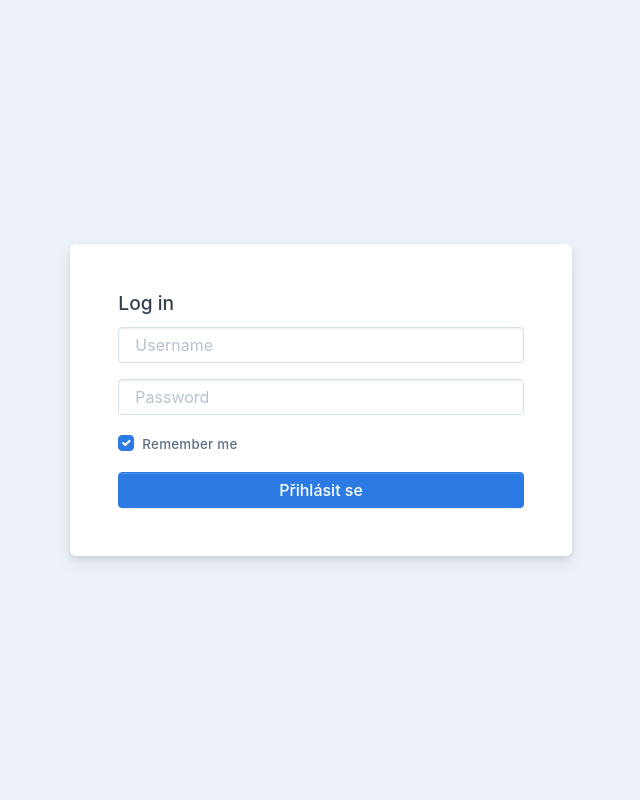
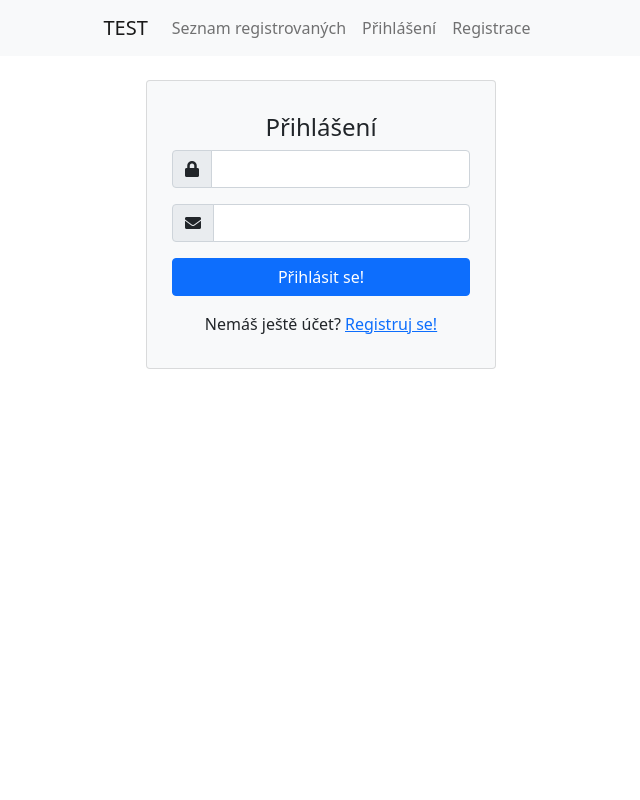
Before and after one commit to vr4b3c/wavedigital2, a Symfony app: template templates/security/login.html.twig in a window 1280 px wide. Shown: the whole page, without its empty margins (319-959 px from the left). Run offline with Twig, Linux system fonts and the light colour scheme; the template is opened without the code that fills it, so the values that code supplies are empty; some libraries are stand-ins or nearby versions.

Commit message:
Registration, login

```diff
--- a/src/Entity/Enum/UserRole.php
+++ b/src/Entity/Enum/UserRole.php
@@ -2,7 +2,9 @@
 
 namespace App\Entity\Enum;
 
+
 enum UserRole: string
 {
     case USER = 'ROLE_USER';
+
 }
--- a/templates/base.html.twig
+++ b/templates/base.html.twig
@@ -5,49 +5,78 @@
     <meta name="viewport" content="width=device-width, initial-scale=1.0">
     <meta name="robots" content="index, follow">
 
-    <title>Base {% block title %}{% endblock %}</title>
+    <title>{% block title %}{% endblock %} | Test - Jan Matoušek</title>
 
     <link rel="stylesheet" href="https://cdn.jsdelivr.net/npm/bootstrap@5.1.3/dist/css/bootstrap.min.css" integrity="sha384-1BmE4kWBq78iYhFldvKuhfTAU6auU8tT94WrHftjDbrCEXSU1oBoqyl2QvZ6jIW3" crossorigin="anonymous">
-    <link rel="stylesheet" href="{{ asset("assets/css/main.min.css") }} " type="text/css">
+    <link rel="stylesheet" href="https://use.fontawesome.com/releases/v5.0.8/css/all.css">
+
     {% block stylesheets %}
-            {{ encore_entry_link_tags('app') }}
 
     {% endblock %}
 </head>
 <body>
-<header>
-    <div class="container row">
-        <a href="#">
-            <svg>
-                <use xlink:href="#logo"></use>
-            </svg>
-        </a>
-        <nav class="row">
-            <a href="">Domů</a>
-        </nav>
-        <div class="hamburger-wrapper">
+
+
+    <nav class="navbar navbar-expand-lg navbar-light bg-light mb-3">
+        <div class="container justify-content-center">
+
+            <a class="navbar-brand" href="/">TEST</a>
+
+            <div class="collapse navbar-collapse flex-grow-0">
+                <ul class="navbar-nav">
+                    <li class="nav-item">
+                        <a class="nav-link {% if app.request.getPathInfo() == path('app_index') %}active fw-bold{% endif %}" href="{{ path('app_index') }}">
+                            Seznam registrovaných
+                        </a>
+                    </li>
+
+                    {% if app.user %}
+                        <li class="nav-item">
+                            <a class="nav-link nav-link-danger fw-bold" href="{{ path('app_logout') }}">
+                                Odhlásit se
+                            </a>
+                        </li>
+                    {% else %}
+                        <li class="nav-item">
+                            <a class="nav-link {% if app.request.getPathInfo() == path('app_login') %}active fw-bold{% endif %}" href="{{ path('app_login') }}">
+                                Přihlášení
+                            </a>
+                        </li>
+                        <li class="nav-item">
+                            <a class="nav-link {% if app.request.getPathInfo() == path('app_registration') %}active fw-bold{% endif %}" href="{{ path('app_registration') }}">
+                                Registrace
+                            </a>
+                        </li>
+                    {% endif %}
+                </ul>
+            </div>        </div>
+    </nav>
+
+    <main>
+        <div class="container justify-content-center text-center mt-4">
+
+
+            {% for message in app.flashes('success') %}
+                <div class="alert alert-success text-center mb-4">
+                    {{ message }}
+                </div>
+            {% endfor %}
+
+            {% for message in app.flashes('error') %}
+                <div class="alert alert-danger text-center mb-4">
+                    {{ message }}
+                </div>
+            {% endfor %}
+
+
+            {% block body %}  {% endblock %}
+
         </div>
-    </div>
-</header>
-{% block body %}
+    </main>
 
-{% endblock %}
-<footer>
-
-</footer>
-<div class="svgs">
-    <svg>
-        <defs></defs>
-    </svg>
-</div>
 </body>
 </html>
 
 {% block javascripts %}
-            {{ encore_entry_script_tags('app') }}
     <script src="https://cdn.jsdelivr.net/npm/bootstrap@5.0.2/dist/js/bootstrap.bundle.min.js" integrity="sha384-MrcW6ZMFYlzcLA8Nl+NtUVF0sA7MsXsP1UyJoMp4YLEuNSfAP+JcXn/tWtIaxVXM" crossorigin="anonymous"></script>
-    <script src="https://cdnjs.cloudflare.com/ajax/libs/jquery/3.6.0/jquery.min.js"
-            integrity="sha512-894YE6QWD5I59HgZOGReFYm4dnWc1Qt5NtvYSaNcOP+u1T9qYdvdihz0PPSiiqn/+/3e7Jo4EaG7TubfWGUrMQ=="
-            crossorigin="anonymous" referrerpolicy="no-referrer"></script>
-    <script src="{{ asset("assets/js/mobile-menu.js") }}"></script>
 {% endblock %}
--- a/templates/security/login.html.twig
+++ b/templates/security/login.html.twig
@@ -1,60 +1,52 @@
-<!DOCTYPE html>
-<html lang="cs">
-<head>
-    <meta charset="UTF-8">
-    <meta name="viewport" content="width=device-width, initial-scale=1.0">
-    <meta name="robots" content="index, follow">
-    <title> Přihlášení </title>
+{% extends 'base.html.twig' %}
 
-    {% block stylesheets %}
-        <link rel="stylesheet" href="{{ asset("assets/admin/css/falcon.css") }} " type="text/css">
-        <link rel="stylesheet" href="{{ asset("assets/admin/css/user.css") }} " type="text/css">
-        <script src="https://kit.fontawesome.com/636c16f7fd.js" crossorigin="anonymous"></script>
-    {% endblock %}
+{% block title %}
+    Přihlášení
+{% endblock %}
 
-</head>
-<body>
-<main class="main">
-    <div class="container-fluid">
-        <div class="row flex-center min-vh-100 py-6">
-            <div class="col-sm-10 col-md-8 col-lg-6 col-xl-5 col-xxl-4">
-{#                <a class="d-flex flex-center mb-4" href="/">#}
-{#                    <img src="/assets/img/svg/logo.svg" alt="" width="58"/>#}
-{#                </a>#}
-                <div class="card">
-                    <div class="card-body p-4 p-sm-5">
-                        <div class="row flex-between-center mb-2">
-                            <div class="col-auto">
-                                <h5>Log in</h5>
-                            </div>
-                        </div>
-                        <form name="signInForm" method="post">
-                            <div class="mb-3">
-                                <input name="_username" class="form-control" type="text" placeholder="Username" value="{{ last_username }}"/>
-                            </div>
-                            <div class="mb-3">
-                                <input name="_password" class="form-control" type="password" placeholder="Password"/>
-                            </div>
-                            <div class="row flex-between-center">
-                                <div class="col-auto">
-                                    <div class="form-check mb-0">
-                                        <input class="form-check-input" type="checkbox" id="basic-checkbox"
-                                               checked="checked"/>
-                                        <label class="form-check-label mb-0" for="basic-checkbox">Remember me</label>
-                                    </div>
-                                </div>
-                            </div>
-                            <div class="">
-                                <input type="hidden" name="_csrf_token" value="{{ csrf_token('authenticate') }}">
-                                <button name="send" class="btn btn-primary d-block w-100 mt-3" type="submit">Přihlásit se
-                                </button>
-                            </div>
-                        </form>
+{% block body %}
+
+    {% if error %}
+        <div>{{ error.messageKey|trans(error.messageData, 'security') }}</div>
+    {% endif %}
+
+
+
+
+        <div class="card bg-light mx-auto my-4" style="max-width: 350px;">
+            <article class="card-body mx-auto">
+                <h4 class="card-title mt-3 text-center">Přihlášení</h4>
+
+                <form action="{{ path('app_login') }}" method="post">
+
+                    <input type="hidden" name="_csrf_token" value="{{ csrf_token('authenticate') }}">
+
+
+                    <div class="mb-3 input-group">
+                        <span class="input-group-text">
+                            <i class="fa fa-lock"></i>
+                        </span>
+                        <input type="text" id="username" name="_username" value="{{ last_username }}" class="form-control" required>
                     </div>
-                </div>
-            </div>
+
+                    <div class="mb-3 input-group">
+                        <span class="input-group-text">
+                            <i class="fa fa-envelope"></i>
+                        </span>
+                        <input type="password" id="password" name="_password" class="form-control"  required>
+                    </div>
+
+                    <div class="d-grid">
+                        <button type="submit" class="btn btn-primary">Přihlásit se!</button>
+                    </div>
+
+                    <p class="text-center mt-3">Nemáš ještě účet? <a href="/registrace">Registruj se!</a></p>
+
+                </form>
+            </article>
+
         </div>
-    </div>
 
-</main>
-</body>
+
+
+{% endblock %}
```
Also changed, not shown: src/Controller/HomepageController.php (+28 -7 lines), src/Controller/LoginController.php (+45 -7 lines), src/Controller/RegistrationController.php (added, +48 -0 lines), src/Entity/User.php (+13 -8 lines), src/Form/LoginForm.php (added, +36 -0 lines), src/Form/RegistrationForm.php (added, +39 -0 lines), src/LoginFormAuthenticator.php (added, +68 -0 lines), templates/homepage/index.html.twig (+26 -5 lines), templates/security/registration.html.twig (added, +45 -0 lines), 1 other file.
